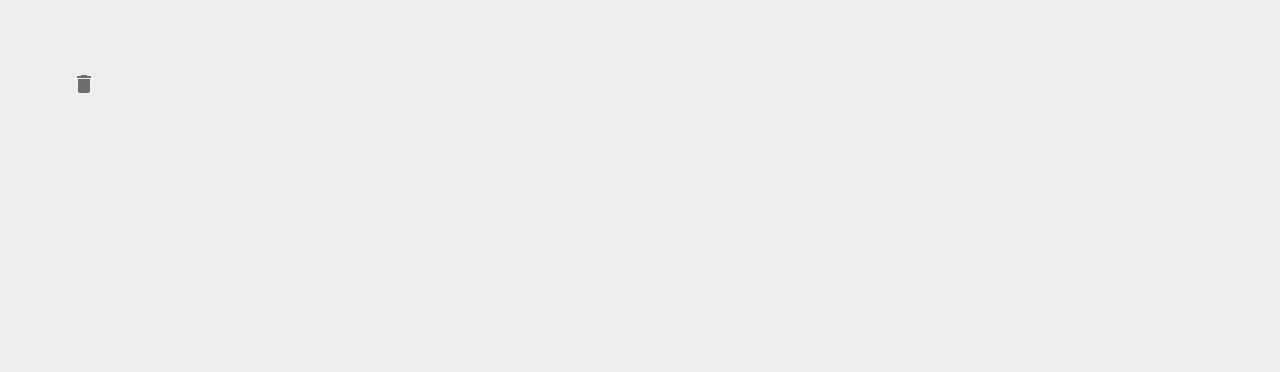
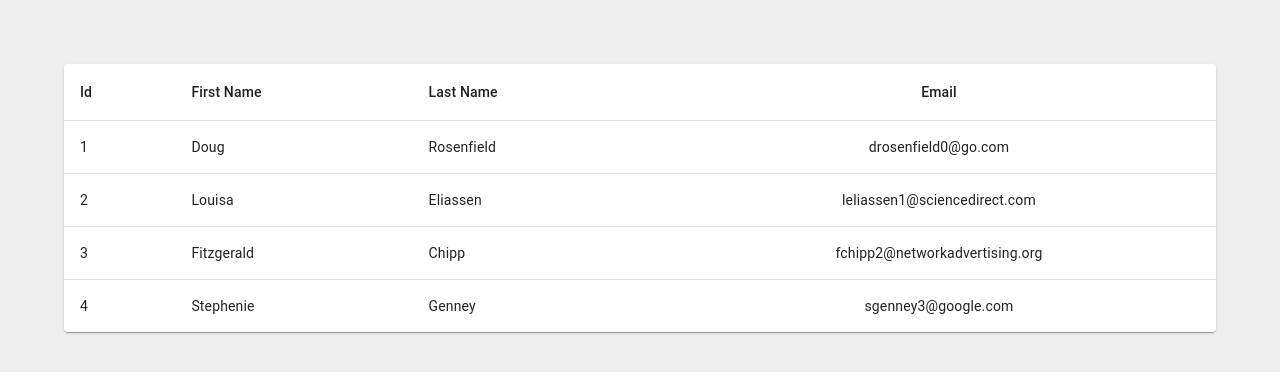
Before and after one commit to AtomMes/Material-UI-JS-21-, a React (Create React App) app: page / in a window 1280 px wide. Shown: the top 372 px of the page. Built offline with nearby package versions, Linux system fonts and the light colour scheme.

Commit message:
#33, MuiTable& Container& Head & Body & Row & Cell

```diff
--- a/src/App.jsx
+++ b/src/App.jsx
@@ -1,6 +1,7 @@
 import "./App.css";
-import { MuiChip } from "./components/MuiChip";
-import { MuiTooltip } from "./components/MuiTooltip";
+import { MuiTable } from "./components/MuiTable";
+// import { MuiChip } from "./components/MuiChip";
+// import { MuiTooltip } from "./components/MuiTooltip";
 // import { MuiBadge } from "./components/MuiBadge";
 // import { MuiList } from "./components/MuiList";
 // import { MuiAvatar } from "./components/MuiAvatar";
@@ -73,8 +74,10 @@ function App() {
       <MuiList />
       <div className='line' />
       <MuiChip />
+      <div className='line' />
+      <MuiTooltip />
       <div className='line' />*/}
-      <MuiTooltip />
+      <MuiTable />
     </div>
   );
 }
--- /dev/null
+++ b/src/components/MuiTable.jsx
@@ -0,0 +1,131 @@
+import {
+  TableContainer, //table i contenierna,
+  Table, //table-n a
+  TableHead, //headerna, vortex vor dannineri tesaknern en voch te danninery, (aysinqn graca id , name, itd)
+  TableBody, //body votex vor grvum en henc danninery(aysinq 1, atom, itd)
+  TableRow, //sharqna mejy exnum, (id, name, itd)
+  TableCell, //gtnvuma rowi mej, amen meki mej grvuma mi ban orinak (id ,name itd)
+  Paper, //prosty vor tablecontainery paper sarqenq
+} from "@mui/material";
+import React from "react";
+
+export const MuiTable = () => {
+  return (
+    <TableContainer
+     component={Paper} //paper compnentna darnum,
+      sx={{ maxHeight: "268px" }}
+      >
+      <Table
+      aria-label="simple table"
+       stickyHeader //nra hamara vor scrol arajana scroli het headery chijni
+      >
+        <TableHead>
+          <TableRow>
+            <TableCell>Id</TableCell>
+            <TableCell>First Name</TableCell>
+            <TableCell>Last Name</TableCell>
+            <TableCell
+            align="center" //vor centrum exni ira taracqi
+            >Email</TableCell>
+          </TableRow>
+        </TableHead>
+        <TableBody>
+          {tableData.map((row) => (
+            <TableRow
+              key={row.id}
+              sx={{ "&:last-child td, &:last-child th": { border: 0 } }} //chjogi esincha arel inch vor shadownera tali verjinin yani
+            >
+              <TableCell>{row.id}</TableCell>
+              <TableCell>{row.first_name}</TableCell>
+              <TableCell>{row.last_name}</TableCell>
+              <TableCell align="center">{row.email}</TableCell>
+            </TableRow>
+          ))}
+        </TableBody>
+      </Table>
+    </TableContainer>
+  );
+};
+
+const tableData = [ // mockaroo - ic em vercrel dannineri lav texa
+  {
+    id: 1,
+    first_name: "Doug",
+    last_name: "Rosenfield",
+    email: "drosenfield0@go.com",
+    gender: "Male",
+    ip_address: "41.9.204.51",
+  },
+  {
+    id: 2,
+    first_name: "Louisa",
+    last_name: "Eliassen",
+    email: "leliassen1@sciencedirect.com",
+    gender: "Female",
+    ip_address: "50.53.179.125",
+  },
+  {
+    id: 3,
+    first_name: "Fitzgerald",
+    last_name: "Chipp",
+    email: "fchipp2@networkadvertising.org",
+    gender: "Male",
+    ip_address: "21.143.208.88",
+  },
+  {
+    id: 4,
+    first_name: "Stephenie",
+    last_name: "Genney",
+    email: "sgenney3@google.com",
+    gender: "Female",
+    ip_address: "155.224.38.240",
+  },
+  {
+    id: 5,
+    first_name: "Jenni",
+    last_name: "Halbard",
+    email: "jhalbard4@seattletimes.com",
+    gender: "Female",
+    ip_address: "60.56.102.30",
+  },
+  {
+    id: 6,
+    first_name: "Kingsley",
+    last_name: "McConaghy",
+    email: "kmcconaghy5@hc360.com",
+    gender: "Male",
+    ip_address: "176.155.178.106",
+  },
+  {
+    id: 7,
+    first_name: "Jeremias",
+    last_name: "Benstead",
+    email: "jbenstead6@blogger.com",
+    gender: "Male",
+    ip_address: "4.162.195.157",
+  },
+  {
+    id: 8,
+    first_name: "Jessie",
+    last_name: "Freegard",
+    email: "jfreegard7@dot.gov",
+    gender: "Female",
+    ip_address: "75.105.33.216",
+  },
+  {
+    id: 9,
+    first_name: "Cam",
+    last_name: "Bigrigg",
+    email: "cbigrigg8@gravatar.com",
+    gender: "Male",
+    ip_address: "42.186.201.41",
+  },
+  {
+    id: 10,
+    first_name: "Gabriello",
+    last_name: "Neary",
+    email: "gneary9@mediafire.com",
+    gender: "Male",
+    ip_address: "17.200.69.16",
+  },
+];
```
